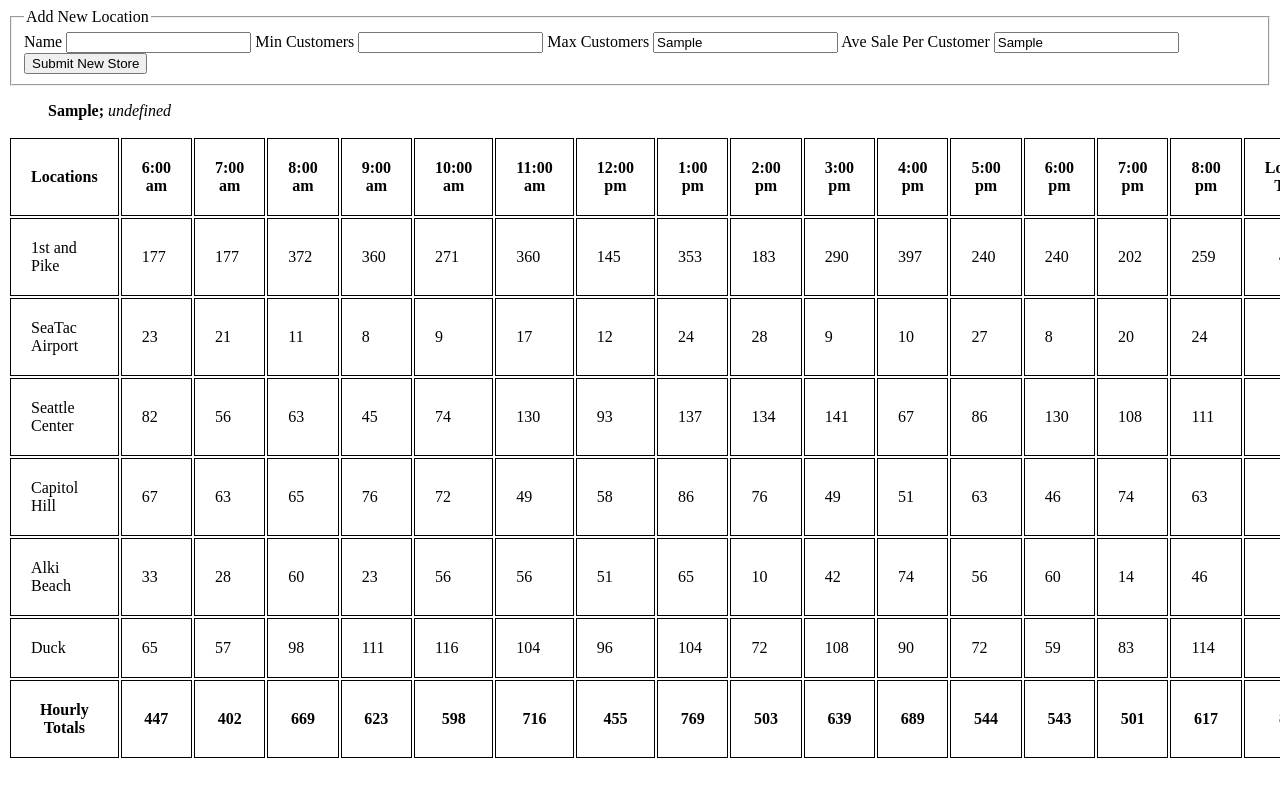
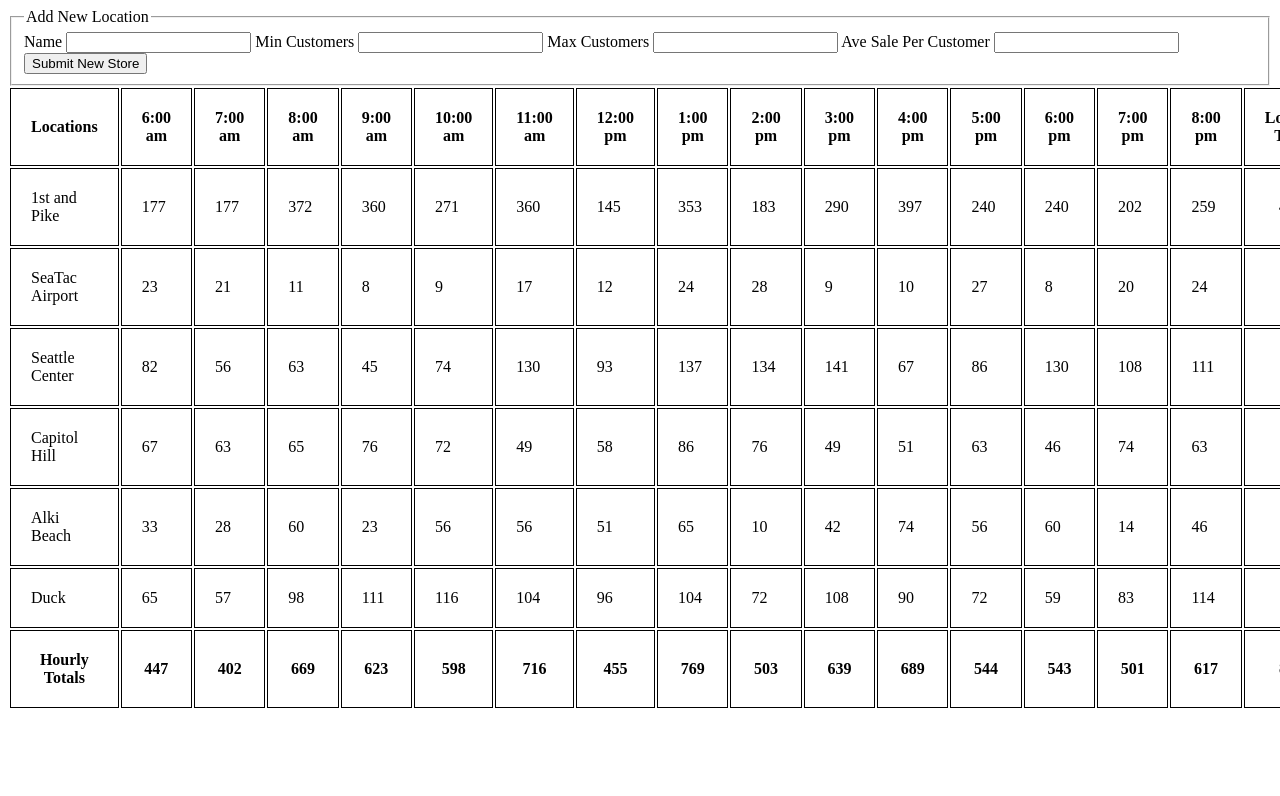
Before and after one commit to bjwine0/lab-6-SalmonCookies, a plain HTML site: page index.html in a window 1280 px wide. Both pictures are taken after typing "Sample", "Sample", "Sample", "Sample" into the empty fields and a click on the button "Submit New Store". Shown: the top 796 px of the page. Drawn offline with Linux system fonts and the light colour scheme.

Commit message:
form is created and eventlistener and handler  works

```diff
--- a/index.html
+++ b/index.html
@@ -8,6 +8,7 @@
   </head>
 
   <body>
+
 
     <form id="input-form">
 
@@ -25,7 +26,7 @@
         <input name="max" type="text" />
 
         <label for="aveCookSale">Ave Sale Per Customer</label>
-        <input name="aveCookSale" type="text" />
+        <input name="aveSale" type="text" />
 
         <button type="submit">Submit New Store</button>
 
@@ -34,7 +35,7 @@
 
     </form>
 
-    <ul id="chat-list"></ul>
+
 
 
 
--- a/js/app.js
+++ b/js/app.js
@@ -6,7 +6,7 @@ var hours = ['6:00 am','7:00 am','8:00 am','9:00 am','10:00 am','11:00 am','12:0
 var table = document.getElementById('dataTable');
 //debugger;
 //constructor object holding properties and values for each location that is passed in and calculating data cells with methods
-function Store(name, minCust, maxCust, aveCookSale, tableId, Comment) {
+function Store(name, minCust, maxCust, aveCookSale) {
   this.name = name;
   this.minCust = minCust;
   this.maxCust = maxCust;
@@ -16,7 +16,7 @@ function Store(name, minCust, maxCust, aveCookSale, tableId, Comment) {
   //this.footerTotal = [];
   //this.footerTotSum = 0;
   this.cookieSold = 0;
-  this.tableId = tableId;
+  //this.tableId = tableId;
   //console.log(this.tableId);
 
   // declaring method that calculates the number of customers each hour between and including the min and max numbers for each store and pushes the data into array custEachHour
@@ -38,14 +38,9 @@ function Store(name, minCust, maxCust, aveCookSale, tableId, Comment) {
       this.cookieSold += oneHour;
       //console.log(this.cookieSold);
       //console.log(oneHour);
-    };
+    }
+  };
 
-
-
-    //console.log(this.cookieSold);
-
-
-  };
   //
   Store.prototype.render = function() {   // ?? keep
     this.calcCookiePerHour();
@@ -67,27 +62,13 @@ function Store(name, minCust, maxCust, aveCookSale, tableId, Comment) {
     trElem.appendChild(thElem);
     table.appendChild(trElem);
 
-
-
-  };
-
-  // for (var i = 0; i < hours.length; i++) {   // 5 times
-  //   for (var j = 0; j < this.cookiePerHour.length; j++) { // 15 times
-
-  //     this.footerTotal[j] = this.footerTotal[j] + this.cookiePerHour[i];
-  //   }
-  // };
-
-  //   console.log(this.footerTotal);
-  //   console.log(this.footerTotSum);
+  }
 }
 //
 function random(min, max) {
   return Math.floor(Math.random() * (max - min + 1)) + min;
 
-
 }
-
 
 // creating header row.  First row is created then theader data is created saying location. then pinned to row
 function newHeader() {
@@ -112,6 +93,7 @@ function newHeader() {
 
 
 };
+
 
 function newFooter() {
   var colTotal = 0;
@@ -146,6 +128,8 @@ function newFooter() {
 };
 
 
+
+
 //
 var pikeStore = new Store('1st and Pike', 23, 65, 6.3, pikeTable);
 var seaTacStore = new Store('SeaTac Airport', 3, 24, 1.2, seaTable);
@@ -154,9 +138,14 @@ var capHillStore = new Store('Capitol Hill', 20, 38, 2.3, capTable);
 var alkiBStore = new Store('Alki Beach', 2, 16, 4.6, alkTable);
 var duckStore = new Store('Duck', 33, 78, 1.5, duckTable);
 
+
+
 //
 var allStores = [pikeStore, seaTacStore, seaCentStore, capHillStore, alkiBStore, duckStore];
 
+
+
+console.log(allStores);
 
 
 function renderTable() {
@@ -170,6 +159,7 @@ function renderTable() {
 }
 
 renderTable();
+
 
 
 //
@@ -203,64 +193,38 @@ var duckTable = document.getElementById('duck');
 //*************************INput validation           Form functions  */
 
 var inputForm = document.getElementById('input-form');
-var chatList = document.getElementById('chat-list');
-var allComments = [];
 
+var  formProperties= [];
 
-var Comment = function(locName, minC, maxC, aveCookSaleS) {
-  this.locName = locName;
-  this.minC = minC;
-  this.maxC = maxC;
-  this.aveCookSaleS = aveCookSaleS;
-};
-
-Comment.prototype.render = function() {
-
-  var trElem = document.createElement('tr');
-  trElem.innerHTML = '<b>' + this.locName + '; </b><em>' + this.text + '</em>';
-  return trElem;
-
-
-};
-
-
-
-
-function handleCommentSubmit(event) {
+function handleFormSubmit(event) {
   event.preventDefault();
   console.log(event);
   console.log(event.target.name.value);
   console.log(event.target.min.value);
   console.log(event.target.max.value);
-  console.log(event.target.aveCookSale.value);
+  console.log(event.target.aveSale.value);
 
   var formName = event.target.name.value;
   var formMin = event.target.min.value;
   var formMax = event.target.max.value;
-  var formAveCookSale = event.target.aveCookSale.value;
+  var formAveSale = event.target.aveSale.value;
 
-  var newComment = new Comment(formName, formMin, formMax, formAveCookSale);
+  var newFormSubmit = new Store(formName, parseInt(formMin), parseInt(formMax), parseInt(formAveSale));
+  console.log(newFormSubmit);
+  allStores.push(newFormSubmit);
+
+  console.log(allStores);
 
   event.target.name.value = null;
   event.target.min.value = null;
+  event.target.max.value = null;
+  event.target.aveSale.value = null;
 
-  allComments.unshift(newComment);
-  renderAllComments();
+  formProperties.unshift(newFormSubmit);
 
+};
 
-}
-
-function renderAllComments () {
-  chatList.innerHTML = '';
-  for( var i = 0; i < allComments.length; i++) {
-    chatList.appendChild(allComments[i].render());
-  }
-}
-
-
-
-
-inputForm.addEventListener('submit', handleCommentSubmit);
+inputForm.addEventListener('submit', handleFormSubmit);
 
 
 //******************* cha ching noise    alert store added */
```
